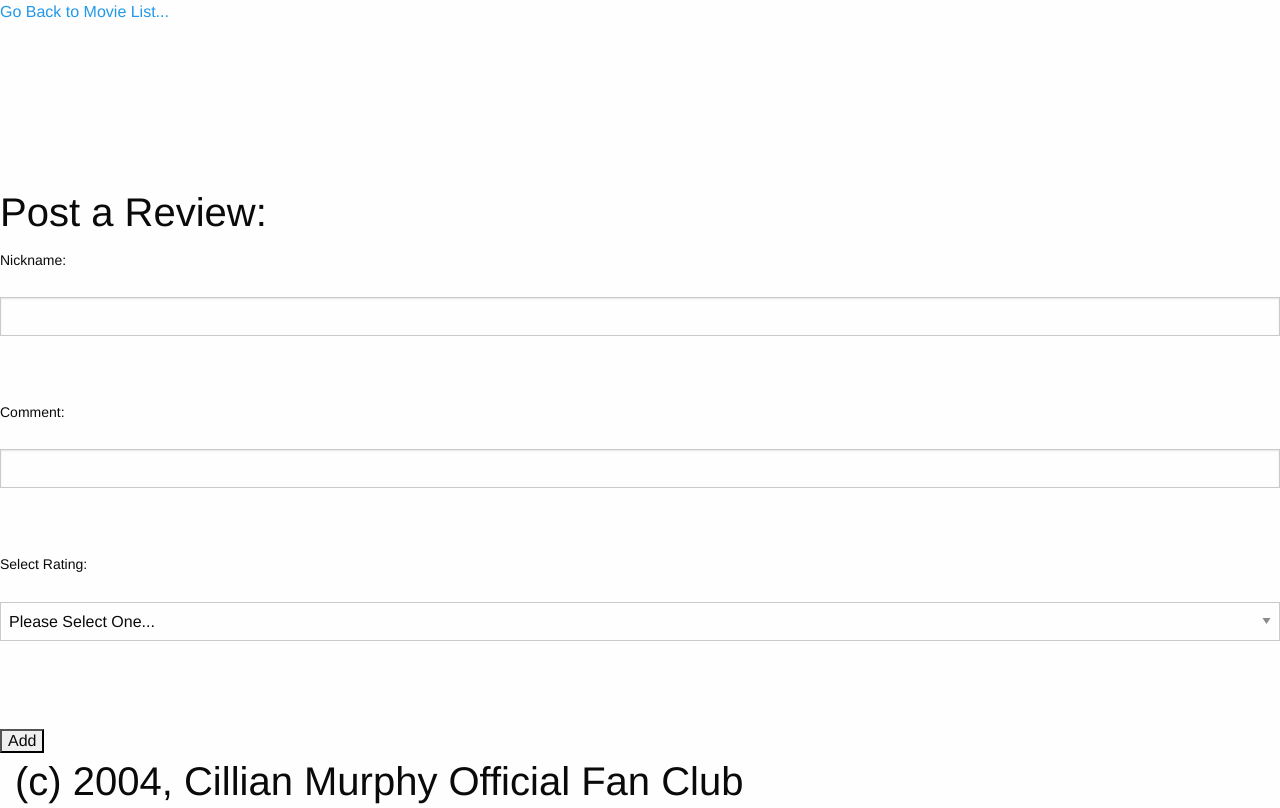
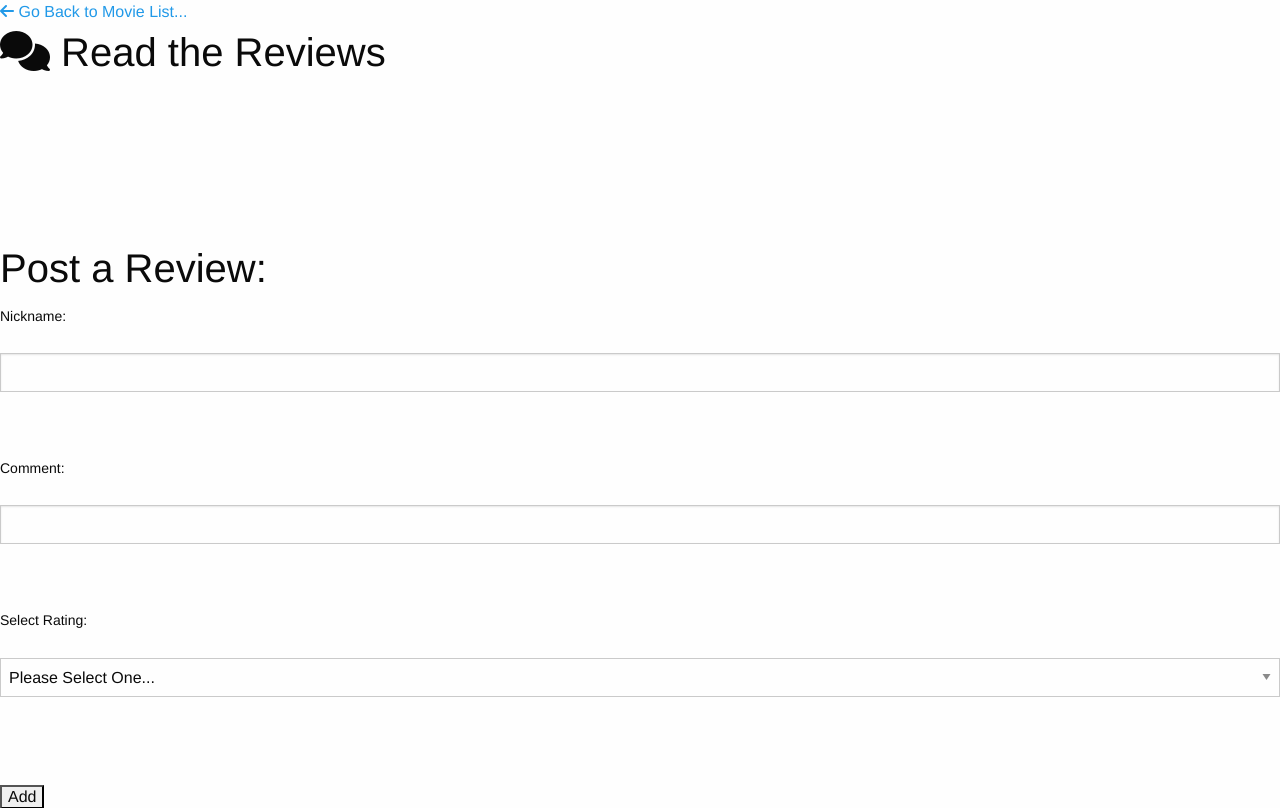
Before and after one commit to mvcrossley/MRW, a PHP site: page /details.php in a window 1280 px wide. Shown: the top 808 px of the page. Run offline with PHP 8.4, Linux system fonts and the light colour scheme; data that the repository does not hold is empty; some libraries are stand-ins or nearby versions.

Commit message:
adding cute icons to details page

```diff
--- a/details.php
+++ b/details.php
@@ -25,7 +25,9 @@
     include("includes/header.html");
 ?>
 
-<a href="index.php">Go Back to Movie List...</a><br>
+<a href="index.php"><i class="fa fa-arrow-left" aria-hidden="true"></i>  Go Back to Movie List...</a><br>
+
+<h2><i class="fa fa-comments" aria-hidden="true"></i>  Read the Reviews</h2>
 
 <?php
 	if(!is_string($getOne)){
```
